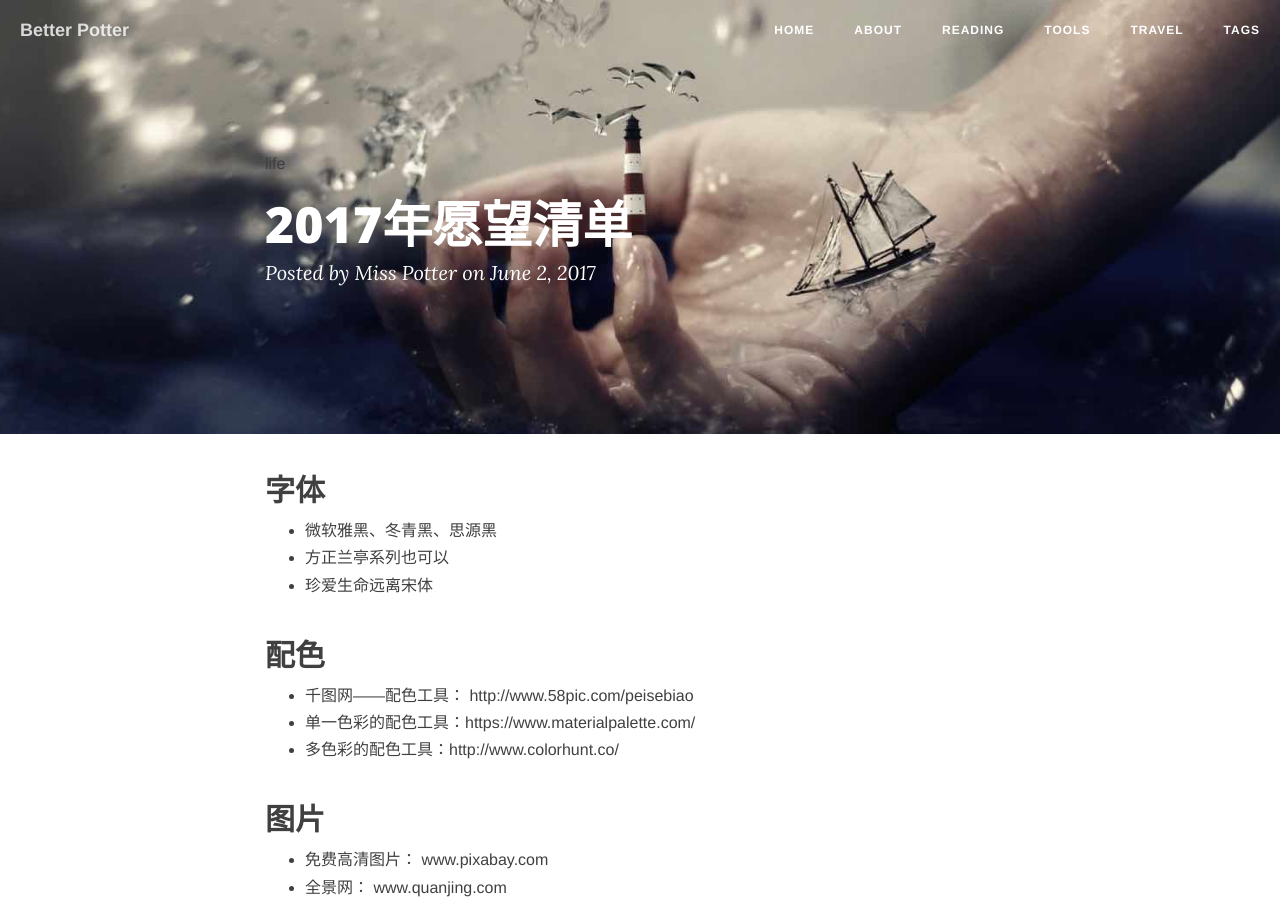
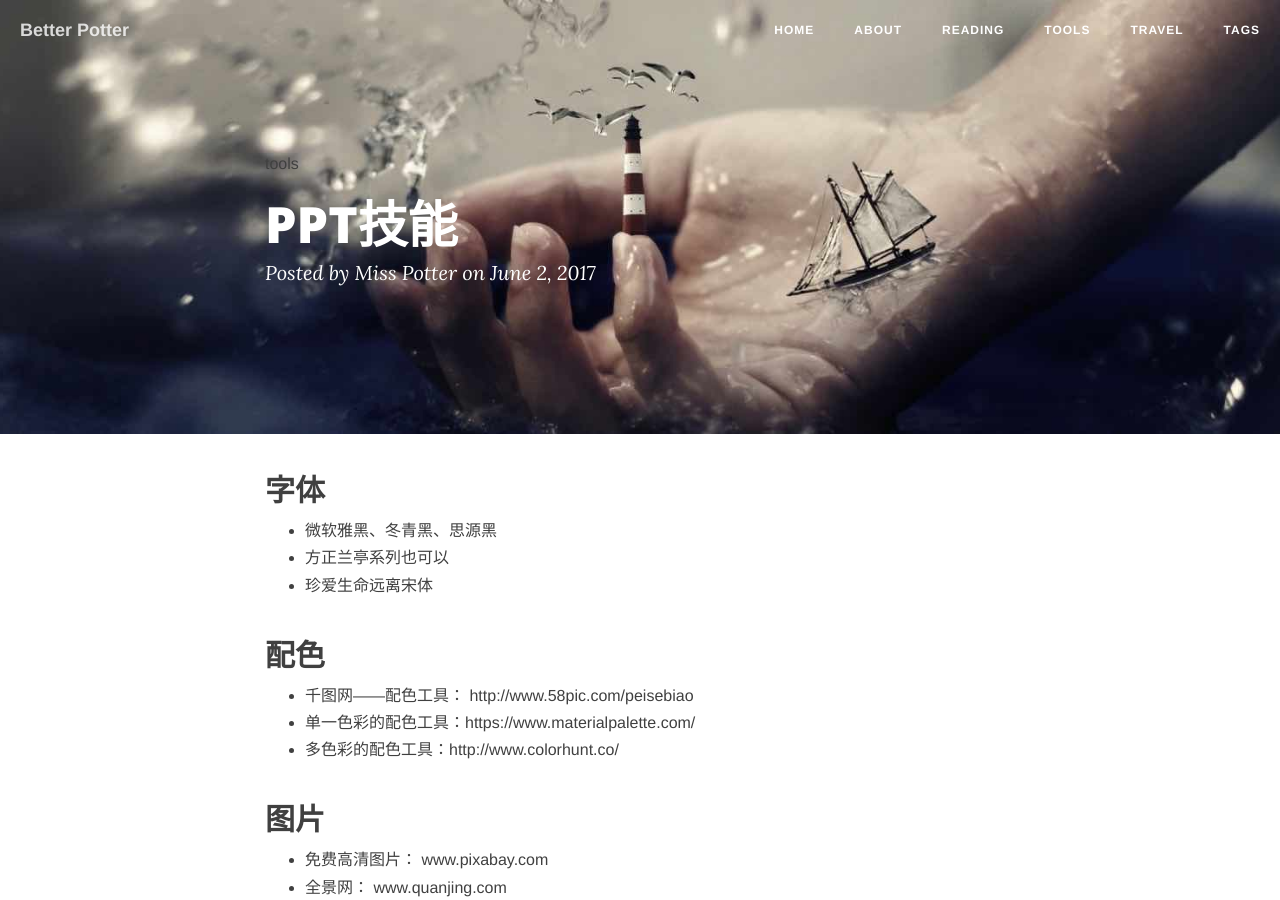
Before and after one commit to betterpotter/betterpotter.github.io, a Jekyll site: the page built from _posts/2017-06-02-ppt.md, in a window 1280 px wide and 900 px high. Built offline with Jekyll 4.4.1, drawn with Linux system fonts in a browser that asks for light colours; nearby versions of some CDN libraries; comment, search, counter and statistics services are not loaded.

Commit message:
Update 2017-06-02-ppt.md

```diff
--- a/_posts/2017-06-02-ppt.md
+++ b/_posts/2017-06-02-ppt.md
@@ -1,8 +1,8 @@
 ---
 layout: post
-title: 2017年愿望清单
-categories: [blog ]
-tags: [life]
+title: PPT技能
+categories: [tools ]
+tags: [tools]
 description: 在地狱里仰望天堂
 ---
 
```
